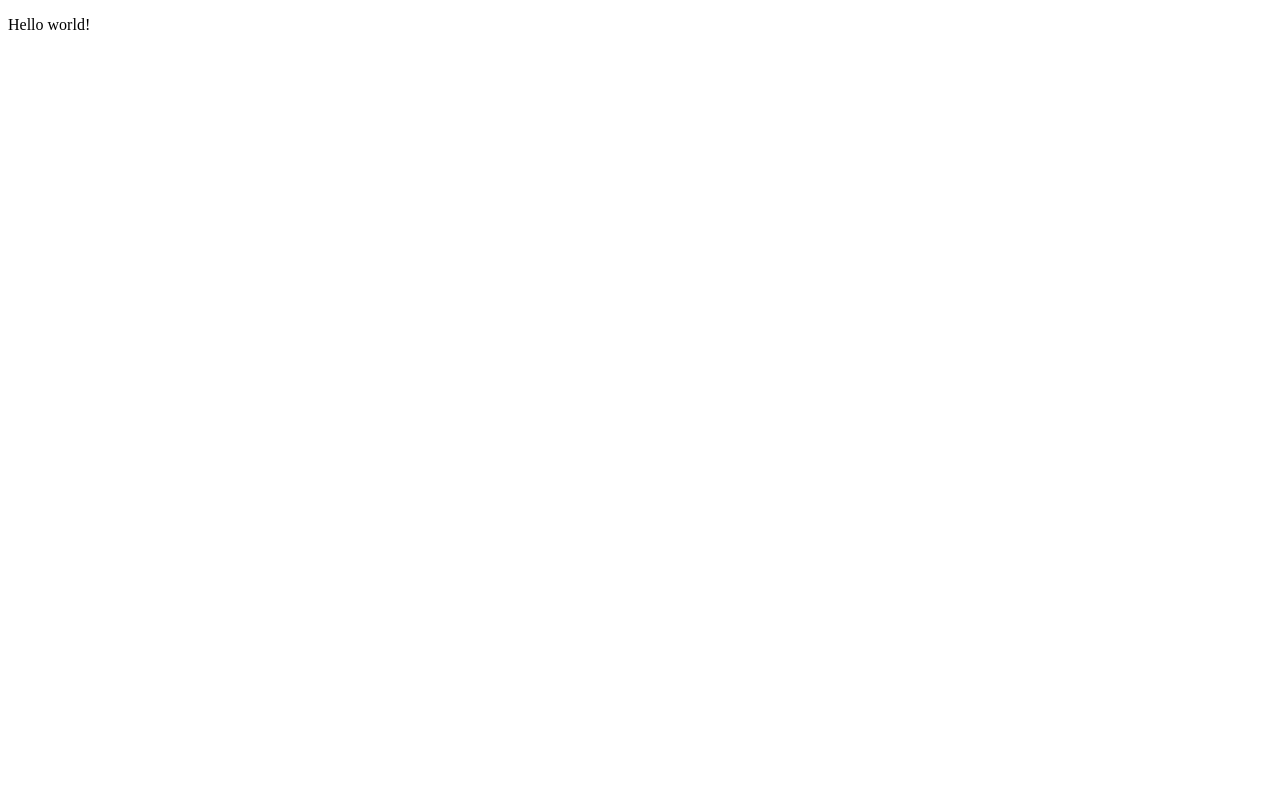
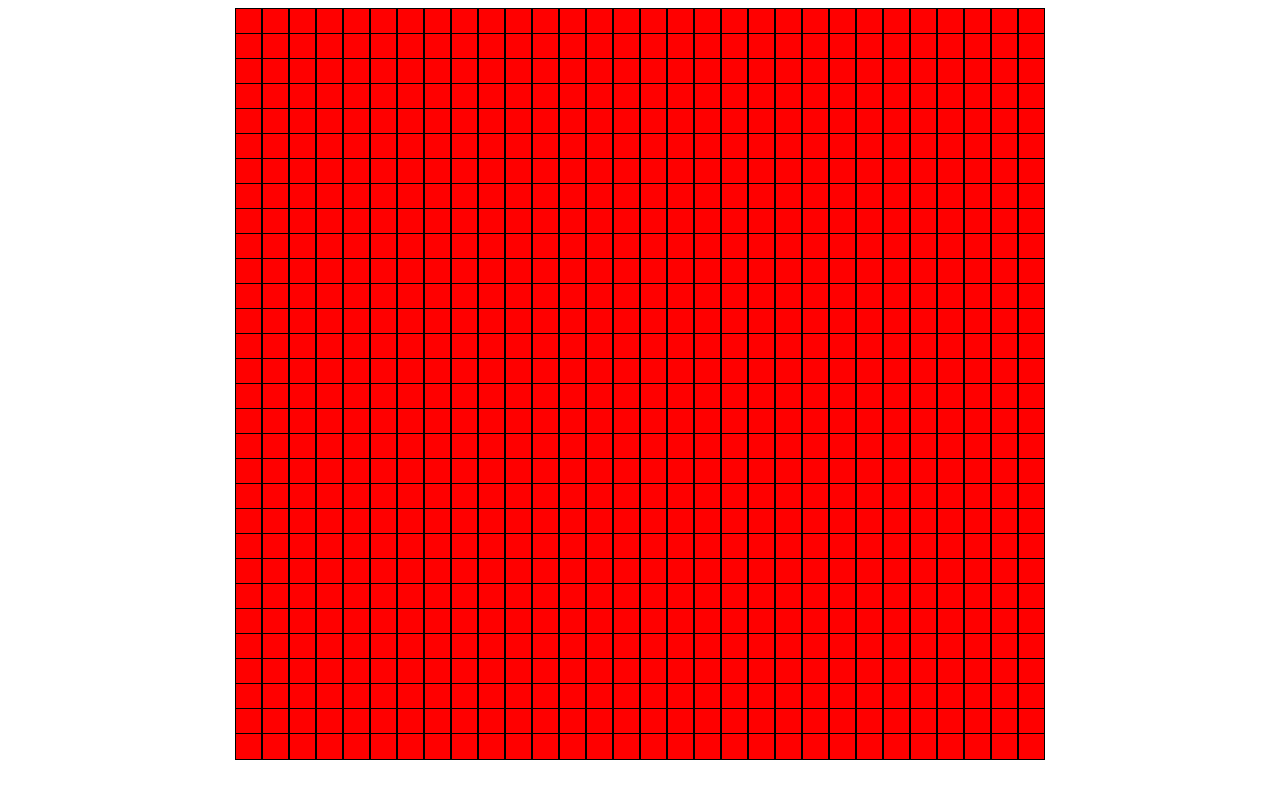
Before and after one commit to santiagogarcia97/pathfinding-angular, an Angular app: page / in a window 1280 px wide. Built offline with nearby package versions, Linux system fonts and the light colour scheme.

Commit message:
grid added

```diff
--- a/src/app/app.component.html
+++ b/src/app/app.component.html
@@ -1 +1 @@
-<p>Hello world!</p>
+<app-pathfinder></app-pathfinder>
--- a/src/app/app.module.ts
+++ b/src/app/app.module.ts
@@ -2,10 +2,12 @@ import { BrowserModule } from '@angular/platform-browser';
 import { NgModule } from '@angular/core';
 
 import { AppComponent } from './app.component';
+import { PathfinderComponent } from './pathfinder/pathfinder.component';
 
 @NgModule({
   declarations: [
-    AppComponent
+    AppComponent,
+    PathfinderComponent
   ],
   imports: [
     BrowserModule
--- /dev/null
+++ b/src/app/pathfinder/pathfinder.component.css
@@ -0,0 +1,12 @@
+.container  {
+  text-align: center;
+}
+.node {
+  border: 1px solid;
+  display: inline-block;
+  height: 25px;
+  width: 25px;
+}
+.row {
+  height: 25px;
+}
--- /dev/null
+++ b/src/app/pathfinder/pathfinder.component.html
@@ -0,0 +1,8 @@
+<div class="container">
+  <div class="row" *ngFor="let row of this.grid ">
+
+    <div class="node" *ngFor="let col of row" style="background-color: {{col.color}}">
+    </div>
+
+  </div>
+</div>
--- /dev/null
+++ b/src/app/pathfinder/pathfinder.component.ts
@@ -0,0 +1,30 @@
+import { Component, OnInit } from '@angular/core';
+import {Node} from './types';
+
+@Component({
+  selector: 'app-pathfinder',
+  templateUrl: './pathfinder.component.html',
+  styleUrls: ['./pathfinder.component.css']
+})
+export class PathfinderComponent implements OnInit {
+
+  grid: Node[][] = [];
+
+  constructor() {
+    for (let i = 0; i < 30; i++){
+      const row: Node[] = [];
+      for (let j = 0; j < 30; j++){
+        row.push({
+          row: i,
+          col: j,
+          color: 'red'
+        });
+      }
+      this.grid.push(row);
+    }
+  }
+
+  ngOnInit(): void {
+  }
+
+}
--- /dev/null
+++ b/src/app/pathfinder/types.ts
@@ -0,0 +1,5 @@
+export interface Node {
+  row: number;
+  col: number;
+  color: string;
+}
```
